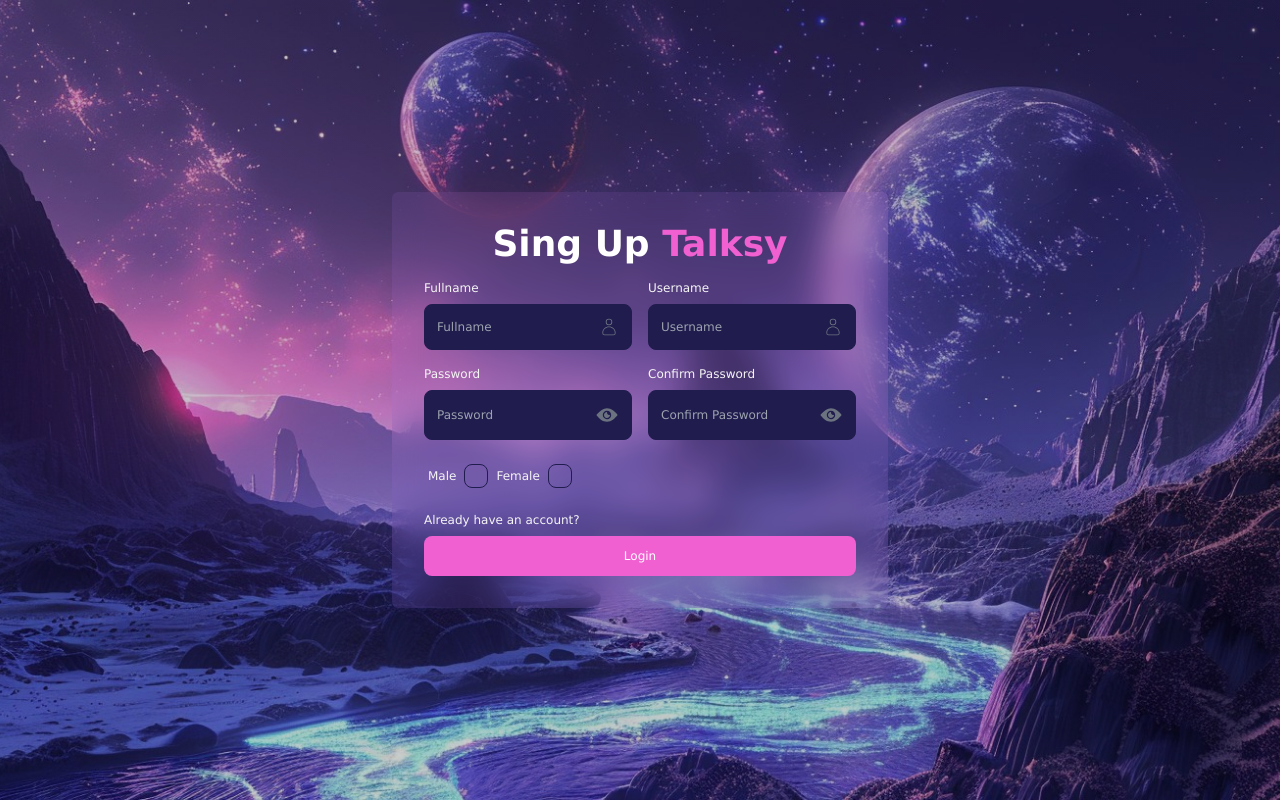
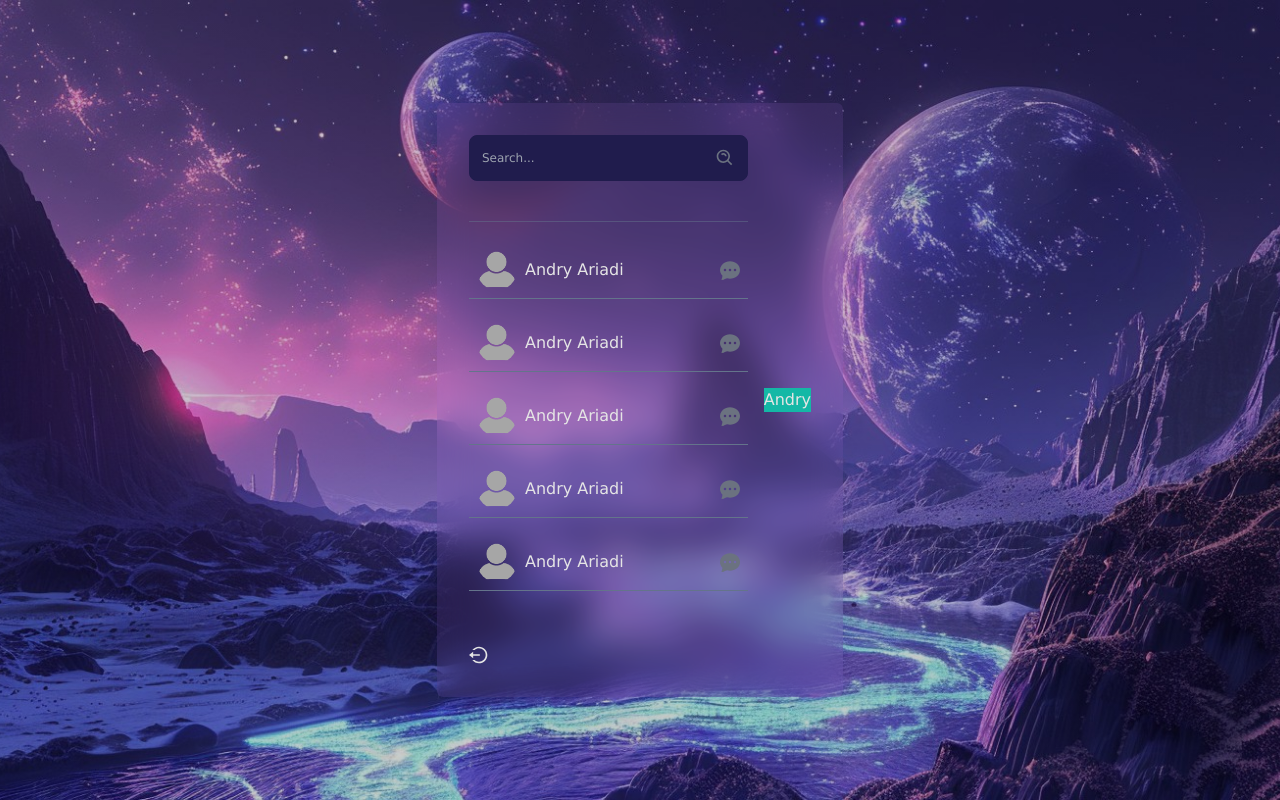
Before and after one commit to andryariadi/talksy-app, a React (Vite) app in the folder client/: page / in a window 1280 px wide. Built offline with nearby package versions, Linux system fonts and the light colour scheme.

Commit message:
styling home page

```diff
--- a/client/src/App.jsx
+++ b/client/src/App.jsx
@@ -1,3 +1,4 @@
+import Home from "./pages/home/Home";
 import Login from "./pages/login/Login";
 import SignUp from "./pages/signup/SignUp";
 
@@ -5,8 +6,9 @@
   return (
     <>
       <main className="p-4 flex items-center justify-center h-screen">
-        <SignUp />
+        {/* <SignUp /> */}
         {/* <Login /> */}
+        <Home />
       </main>
     </>
   );
--- a/client/src/index.css
+++ b/client/src/index.css
@@ -16,3 +16,29 @@
   background-position: center;
   background-attachment: fixed;
 }
+
+.andry {
+  --sb-track-color: #232e33;
+  --sb-thumb-color: #6baf8d;
+  --sb-size: 5px;
+}
+
+.andry::-webkit-scrollbar {
+  width: var(--sb-size);
+}
+
+.andry::-webkit-scrollbar-track {
+  background: var(--sb-track-color);
+  border-radius: 10px;
+}
+
+.andry::-webkit-scrollbar-thumb {
+  background: var(--sb-thumb-color);
+  border-radius: 10px;
+}
+
+@supports not selector(::-webkit-scrollbar) {
+  .andry {
+    scrollbar-color: var(--sb-thumb-color) var(--sb-track-color);
+  }
+}
--- a/client/src/pages/home/Home.jsx
+++ b/client/src/pages/home/Home.jsx
@@ -1,5 +1,43 @@
+import { BiSearchAlt } from "react-icons/bi";
+import { BsFillChatDotsFill } from "react-icons/bs";
+import { RiLogoutCircleLine } from "react-icons/ri";
+
 const Home = () => {
-  return <div>Home</div>;
+  return (
+    <div className="bg-purple-400 rounded-md bg-clip-padding backdrop-filter backdrop-blur-lg bg-opacity-10 flex items-center gap-4 p-8 text-neutral-200">
+      {/* Left */}
+      <div className="bg-violt-500 flex flex-col gap-10">
+        {/* Top */}
+        <div>
+          <div className="bg-secondary p-3 rounded-lg flex items-center gap-2 border border-secondary hover:border-primary transition-all duration-300">
+            <input type="text" placeholder="Search..." className="bg-transparent outline-none text-xs placeholder:text-xs flex-1" />
+            <BiSearchAlt size={20} className="text-gray-500" />
+          </div>
+        </div>
+
+        {/* Center */}
+        <div className="andry bg-tal-500 flex flex-col gap-4 py-5 border-t-[1px] border-slate-500 border-opacity-50 max-h-96 overflow-y-scroll">
+          {[...Array(10)].map((_, i) => (
+            <div className="bg-ros-500 flex items-center gap-24 p-2 border-b-[1px] border-slate-500" key={i}>
+              <div className="flex items-center gap-2">
+                <img src="/noAvatar.png" alt="Avatar" className="w-10 h-10 rounded-full" />
+                <span>Andry Ariadi</span>
+              </div>
+              <BsFillChatDotsFill size={20} className="text-gray-500" />
+            </div>
+          ))}
+        </div>
+
+        {/* Bottom */}
+        <div>
+          <RiLogoutCircleLine size={20} className="hover:text-primary transition-all duration-300 cursor-pointer" />
+        </div>
+      </div>
+
+      {/* Right */}
+      <div className="bg-teal-500">Andry</div>
+    </div>
+  );
 };
 
 export default Home;
--- a/client/src/pages/login/Login.jsx
+++ b/client/src/pages/login/Login.jsx
@@ -37,7 +37,7 @@
         </div>
 
         <div className="flex flex-col gap-2">
-          <span className="text-xs">Dont have an account?</span>
+          <span className="text-xs hover:text-primary transition-all duration-300 cursor-pointer">Dont have an account?</span>
           <button className="bg-primary text-white text-xs p-3 rounded-lg ">Login</button>
         </div>
       </form>
--- a/client/src/pages/signup/SignUp.jsx
+++ b/client/src/pages/signup/SignUp.jsx
@@ -67,7 +67,7 @@
         </div>
 
         <div className="flex flex-col gap-2 col-span-2">
-          <span className="text-xs">Already have an account?</span>
+          <span className="text-xs hover:text-primary transition-all duration-300 cursor-pointer">Already have an account?</span>
           <button className="bg-primary text-white text-xs p-3 rounded-lg ">Login</button>
         </div>
       </form>
```
Also changed, not shown: client/public/noAvatar.png (added).
